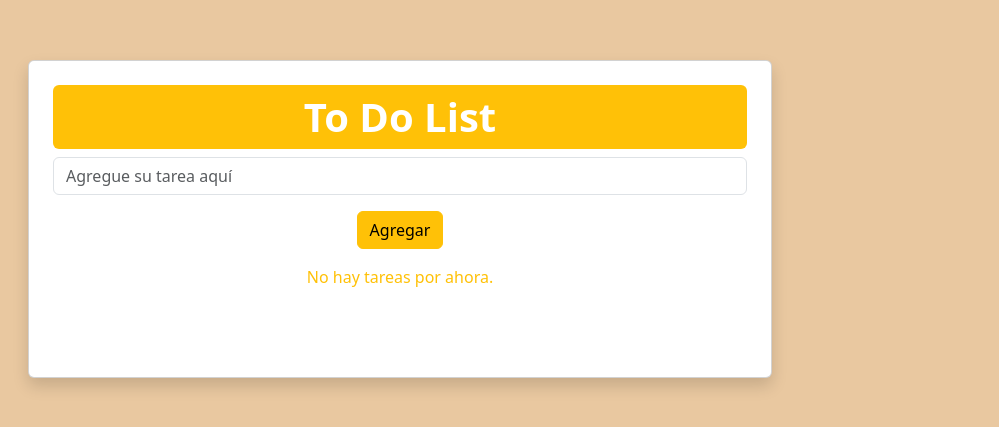
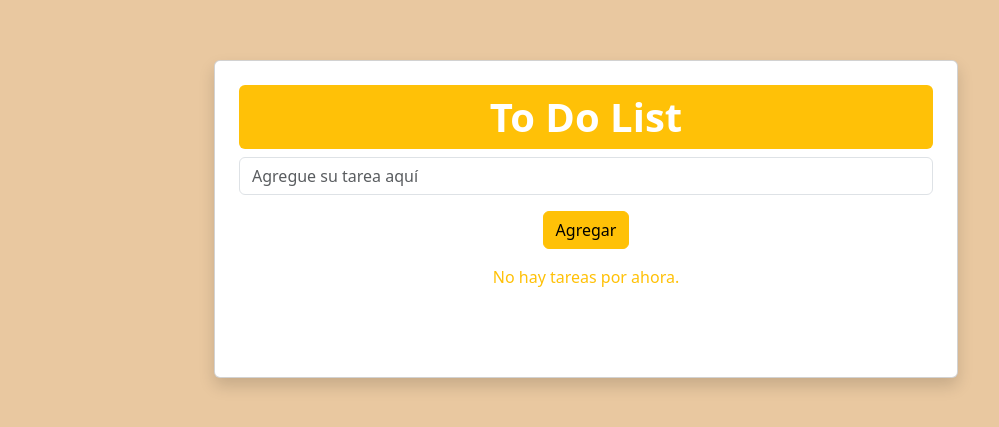
Before and after one commit to carolinavalverde/ReactEj4, a React (Vite) app: page / in a window 1280 px wide. Shown: the part 181-608 px from the top of the page, without its empty margins (0-999 px from the left). Built offline with nearby package versions, Linux system fonts and the light colour scheme.

Commit message:
agrego estilos

```diff
--- a/src/App.jsx
+++ b/src/App.jsx
@@ -4,9 +4,11 @@ import TodoApp from "./components/ToDoApp.jsx";
 
 function App() {
   return (
-    <section className="container m-3 d-flex">
-      <div className="card shadow rounded col-8 justify-content-center pb-5 pe-3">
-        <TodoApp />
+    <section className="container m-3 d-flex justify-content-center">
+      <div className="col-8 ">
+        <div className="card shadow rounded pb-5 pe-3">
+          <TodoApp />
+        </div>
       </div>
     </section>
   );
```
